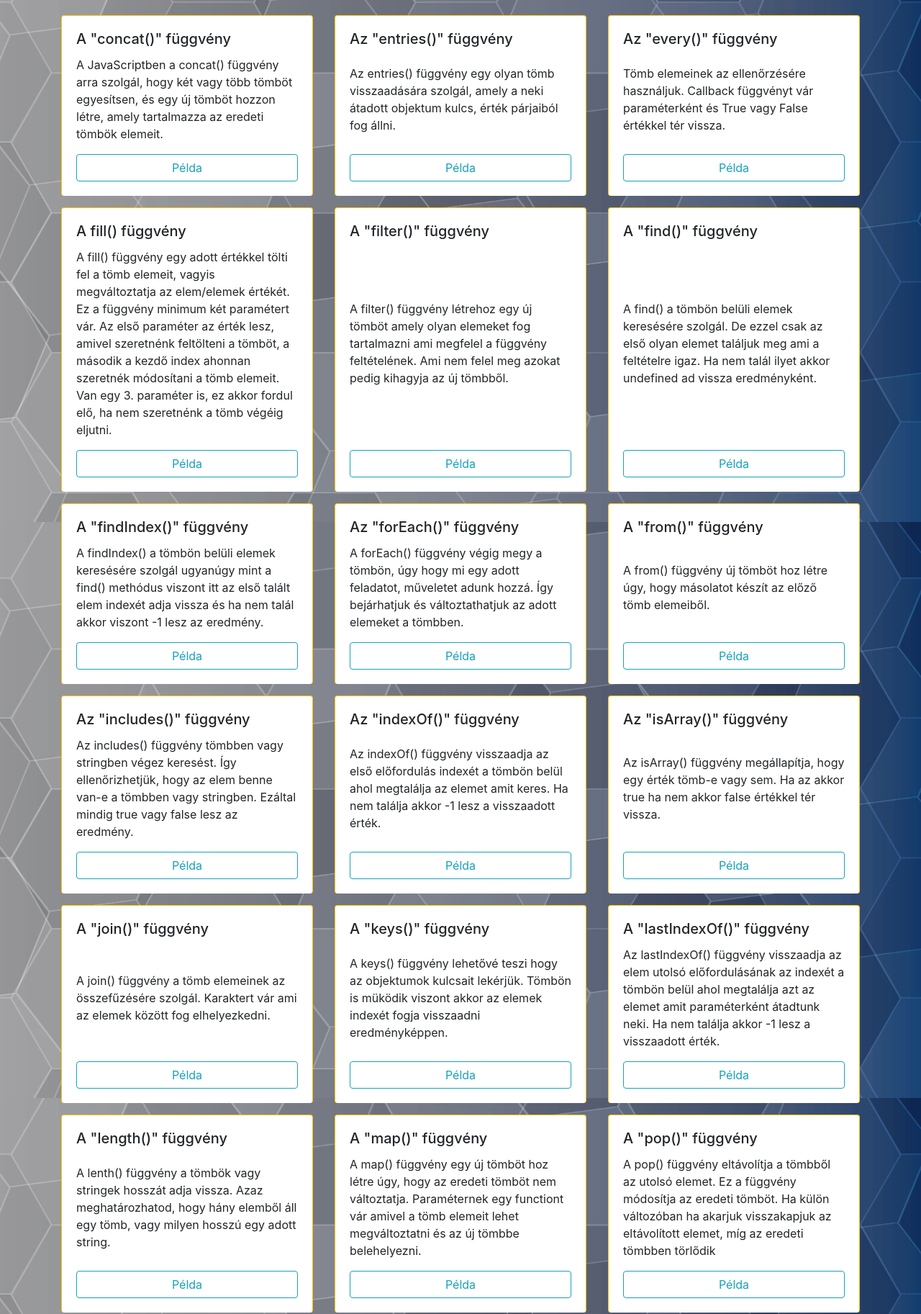
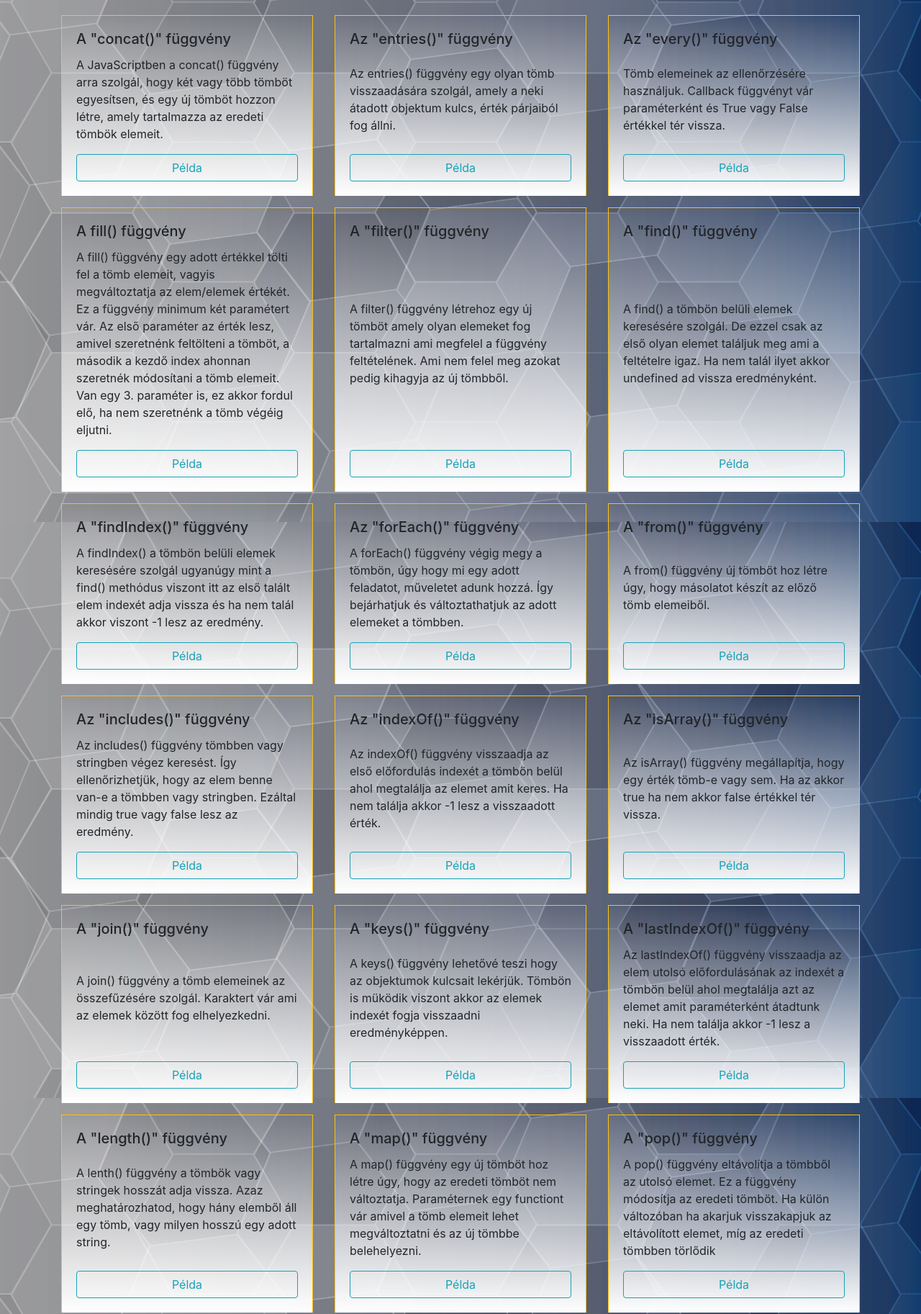
Before and after one commit to zoltan-gacsal/METHOD, a plain HTML site: page index.html in a window 1280 px wide. Shown: the part 75-1900 px from the top of the page at 72% size. Drawn offline with nearby package versions, Linux system fonts and the light colour scheme.

Commit message:
card background

```diff
--- a/index.html
+++ b/index.html
@@ -19,8 +19,8 @@
         <h1 class="text-center my-4">JavaScript Metódusok</h1>
         <div class="card-group ">
             <div class="row d-flex ">
-                <div class="col-md-4 mb-3">
-                    <div class="card border border-bottom-0 border-warning h-100">
+                <div class="col-md-4 mb-3 ">
+                    <div class="wallpaper border border-bottom-0 border-warning h-100 ">
                         <div class="card-body d-flex flex-column align-items-start justify-content-between h-100 ">
                             <h5 class="card-title">A "concat()" függvény</h5>
                             <p class="card-text">A JavaScriptben a concat() függvény arra szolgál, hogy két vagy több
@@ -33,7 +33,7 @@
                 </div>
 
                 <div class="col-md-4 mb-3">
-                    <div class="card border border-bottom-0 border-warning h-100 ">
+                    <div class="wallpaper border border-bottom-0 border-warning h-100 ">
                         <div class="card-body d-flex flex-column align-items-start justify-content-between h-100 d-flex flex-column align-items-start justify-content-between h-100">
                             <h5 class="card-title">Az "entries()" függvény</h5>
                             <p class="card-text">Az entries() függvény egy olyan tömb visszaadására szolgál, amely a
@@ -45,7 +45,7 @@
                 </div>
 
                 <div class="col-md-4 mb-3">
-                    <div class="card border border-bottom-0 border-warning h-100">
+                    <div class="wallpaper border border-bottom-0 border-warning h-100">
                         <div class="card-body d-flex flex-column align-items-start justify-content-between h-100 d-flex flex-column align-items-start justify-content-between h-100">
                             <h5 class="card-title">Az "every()" függvény</h5>
                             <p class="card-text">Tömb elemeinek az ellenőrzésére használjuk. Callback függvényt vár
@@ -57,7 +57,7 @@
                 </div>
 
                 <div class="col-md-4 mb-3">
-                    <div class="card border border-bottom-0 border-warning h-100">
+                    <div class="wallpaper border border-bottom-0 border-warning h-100">
                         <div class="card-body d-flex flex-column align-items-start justify-content-between h-100 d-flex flex-column align-items-start justify-content-between h-100">
                             <h5 class="card-title">A fill() függvény</h5>
                             <p class="card-text">A fill() függvény egy adott értékkel tölti fel a tömb elemeit, vagyis
@@ -73,7 +73,7 @@
                 </div>
 
                 <div class="col-md-4 mb-3">
-                    <div class="card border border-bottom-0 border-warning h-100">
+                    <div class="wallpaper border border-bottom-0 border-warning h-100">
                         <div class="card-body d-flex flex-column align-items-start justify-content-between h-100 d-flex flex-column align-items-start justify-content-between h-100">
                             <h5 class="card-title">A "filter()" függvény</h5>
                             <p class="card-text">A filter() függvény létrehoz egy új tömböt amely olyan elemeket fog
@@ -87,7 +87,7 @@
                 </div>
 
                 <div class="col-md-4 mb-3">
-                    <div class="card border border-bottom-0 border-warning h-100">
+                    <div class="wallpaper border border-bottom-0 border-warning h-100">
                         <div class="card-body d-flex flex-column align-items-start justify-content-between h-100 d-flex flex-column align-items-start justify-content-between h-100">
                             <h5 class="card-title">A "find()" függvény</h5>
                             <p class="card-text">A find() a tömbön belüli elemek keresésére szolgál. De ezzel csak az
@@ -101,7 +101,7 @@
                 </div>
 
                 <div class="col-md-4 mb-3">
-                    <div class="card border border-bottom-0 border-warning h-100">
+                    <div class="wallpaper border border-bottom-0 border-warning h-100">
                         <div class="card-body d-flex flex-column align-items-start justify-content-between h-100">
                             <h5 class="card-title">A "findIndex()" függvény</h5>
                             <p class="card-text">A findIndex() a tömbön belüli elemek keresésére szolgál ugyanúgy mint a
@@ -116,7 +116,7 @@
 
 
                 <div class="col-md-4 mb-3">
-                    <div class="card border border-bottom-0 border-warning h-100">
+                    <div class="wallpaper border border-bottom-0 border-warning h-100">
                         <div class="card-body d-flex flex-column align-items-start justify-content-between h-100">
                             <h5 class="card-title">Az "forEach()" függvény</h5>
                             <p class="card-text">A forEach() függvény végig megy a tömbön, úgy hogy mi egy adott
@@ -130,7 +130,7 @@
                 </div>
 
                 <div class="col-md-4 mb-3">
-                    <div class="card border border-bottom-0 border-warning h-100">
+                    <div class="wallpaper border border-bottom-0 border-warning h-100">
                         <div class="card-body d-flex flex-column align-items-start justify-content-between h-100">
                             <h5 class="card-title">A "from()" függvény</h5>
                             <p class="card-text">A from() függvény új tömböt hoz létre úgy, hogy másolatot készít az
@@ -143,7 +143,7 @@
                 </div>
 
                 <div class="col-md-4 mb-3">
-                    <div class="card border border-bottom-0 border-warning h-100">
+                    <div class="wallpaper border border-bottom-0 border-warning h-100">
                         <div class="card-body d-flex flex-column align-items-start justify-content-between h-100">
                             <h5 class="card-title">Az "includes()" függvény</h5>
                             <p class="card-text">Az includes() függvény tömbben vagy stringben végez keresést. Így
@@ -157,7 +157,7 @@
                 </div>
 
                 <div class="col-md-4 mb-3">
-                    <div class="card border border-bottom-0 border-warning h-100">
+                    <div class="wallpaper border border-bottom-0 border-warning h-100">
                         <div class="card-body d-flex flex-column align-items-start justify-content-between h-100">
                             <h5 class="card-title">Az "indexOf()" függvény</h5>
                             <p class="card-text">Az indexOf() függvény visszaadja az első előfordulás indexét a tömbön
@@ -171,7 +171,7 @@
                 </div>
 
                 <div class="col-md-4 mb-3">
-                    <div class="card border border-bottom-0 border-warning h-100">
+                    <div class="wallpaper border border-bottom-0 border-warning h-100">
                         <div class="card-body d-flex flex-column align-items-start justify-content-between h-100">
                             <h5 class="card-title">Az "isArray()" függvény</h5>
                             <p class="card-text">Az isArray() függvény megállapítja, hogy egy érték tömb-e vagy sem. Ha
@@ -185,7 +185,7 @@
                 </div>
 
                 <div class="col-md-4 mb-3">
-                    <div class="card border border-bottom-0 border-warning h-100">
+                    <div class="wallpaper border border-bottom-0 border-warning h-100">
                         <div class="card-body d-flex flex-column align-items-start justify-content-between h-100">
                             <h5 class="card-title">A "join()" függvény</h5>
                             <p class="card-text">A join() függvény a tömb elemeinek az összefűzésére szolgál. Karaktert
@@ -199,7 +199,7 @@
                 </div>
 
                 <div class="col-md-4 mb-3">
-                    <div class="card border border-bottom-0 border-warning h-100">
+                    <div class="wallpaper border border-bottom-0 border-warning h-100">
                         <div class="card-body d-flex flex-column align-items-start justify-content-between h-100">
                             <h5 class="card-title">A "keys()" függvény</h5>
                             <p class="card-text">A keys() függvény lehetővé teszi hogy az objektumok kulcsait lekérjük.
@@ -211,7 +211,7 @@
                 </div>
 
                 <div class="col-md-4 mb-3">
-                    <div class="card border border-bottom-0 border-warning h-100">
+                    <div class="wallpaper border border-bottom-0 border-warning h-100">
                         <div class="card-body d-flex flex-column align-items-start justify-content-between h-100">
                             <h5 class="card-title">A "lastIndexOf()" függvény</h5>
                             <p class="card-text">Az lastIndexOf() függvény visszaadja az elem utolsó előfordulásának az
@@ -225,7 +225,7 @@
                 </div>
 
                 <div class="col-md-4 mb-3">
-                    <div class="card border border-bottom-0 border-warning h-100">
+                    <div class="wallpaper border border-bottom-0 border-warning h-100">
                         <div class="card-body d-flex flex-column align-items-start justify-content-between h-100">
                             <h5 class="card-title">A "length()" függvény</h5>
                             <p class="card-text">A lenth() függvény a tömbök vagy stringek hosszát adja vissza. Azaz
@@ -238,7 +238,7 @@
                 </div>
 
                 <div class="col-md-4 mb-3">
-                    <div class="card border border-bottom-0 border-warning h-100">
+                    <div class="wallpaper border border-bottom-0 border-warning h-100">
                         <div class="card-body d-flex flex-column align-items-start justify-content-between h-100">
                             <h5 class="card-title">A "map()" függvény
                             </h5>
@@ -254,7 +254,7 @@
                 </div>
 
                 <div class="col-md-4 mb-3">
-                    <div class="card border border-bottom-0 border-warning h-100">
+                    <div class="wallpaper border border-bottom-0 border-warning h-100">
                         <div class="card-body d-flex flex-column align-items-start justify-content-between h-100">
                             <h5 class="card-title">A "pop()" függvény</h5>
                             <p class="card-text">A pop() függvény eltávolítja a tömbből az utolsó elemet. Ez a függvény
@@ -267,7 +267,7 @@
                 </div>
 
                 <div class="col-md-4 mb-3">
-                    <div class="card border border-bottom-0 border-warning h-100">
+                    <div class="wallpaper border border-bottom-0 border-warning h-100">
                         <div class="card-body d-flex flex-column align-items-start justify-content-between h-100">
                             <h5 class="card-title">A "push()" függvény</h5>
                             <p class="card-text">A push() függvény hozzáad a tömb végéhez elemet/elemeket. Ez is
@@ -280,7 +280,7 @@
                 </div>
 
                 <div class="col-md-4 mb-3">
-                    <div class="card border border-bottom-0 border-warning h-100">
+                    <div class="wallpaper border border-bottom-0 border-warning h-100">
                         <div class="card-body d-flex flex-column align-items-start justify-content-between h-100">
                             <h5 class="card-title">A "shift()" függvény</h5>
                             <p class="card-text">a shift() függvény hasonlóképpen müködik mint a pop() függvény kivéve,
@@ -295,7 +295,7 @@
                 </div>
 
                 <div class="col-md-4 mb-3">
-                    <div class="card border border-bottom-0 border-warning h-100">
+                    <div class="wallpaper border border-bottom-0 border-warning h-100">
                         <div class="card-body d-flex flex-column align-items-start justify-content-between h-100">
                             <h5 class="card-title">A "slice()" függvény</h5>
                             <p class="card-text">A slice() függvény az adott tömbből, stringből kiragadja az elemeket
@@ -310,7 +310,7 @@
                 </div>
 
                 <div class="col-md-4 mb-3">
-                    <div class="card border border-bottom-0 border-warning h-100">
+                    <div class="wallpaper border border-bottom-0 border-warning h-100">
                         <div class="card-body d-flex flex-column align-items-start justify-content-between h-100">
                             <h5 class="card-title">A "some()" függvény</h5>
                             <p class="card-text">A some() függvény ellenőrzi, hogy egy elem megfelel-e a megadott
@@ -324,7 +324,7 @@
                 </div>
 
                 <div class="col-md-4 mb-3">
-                    <div class="card border border-bottom-0 border-warning h-100">
+                    <div class="wallpaper border border-bottom-0 border-warning h-100">
                         <div class="card-body d-flex flex-column align-items-start justify-content-between h-100">
                             <h5 class="card-title">A "splice()" függvény</h5>
                             <p class="card-text">A splice() függvény az eredeti tömbön tesz módosítást mégpedig elemet
@@ -339,7 +339,7 @@
                 </div>
 
                 <div class="col-md-4 mb-3">
-                    <div class="card border border-bottom-0 border-warning h-100">
+                    <div class="wallpaper border border-bottom-0 border-warning h-100">
                         <div class="card-body d-flex flex-column align-items-start justify-content-between h-100">
                             <h5 class="card-title">Az "unshift()" függvény</h5>
                             <p class="card-text">Az unshift() függvény a tömb elejéhez ad hozzá annyi elemet amennyit
--- a/style.css
+++ b/style.css
@@ -4,3 +4,8 @@ body {
     background-repeat: no-repeat;
     background-attachment: fixed;
   }
+
+.wallpaper {
+    background: linear-gradient(rgba(255, 255, 255, 0), rgba(255, 255, 255, 1));
+
+}
```
